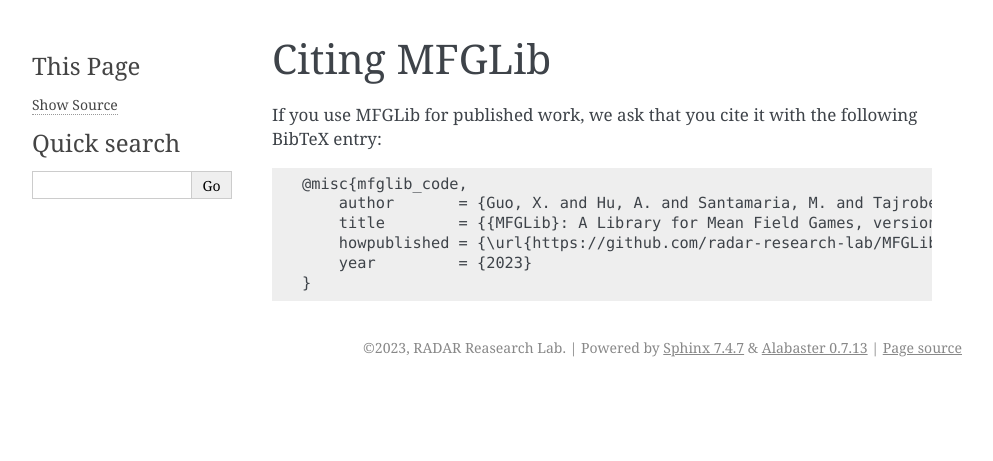
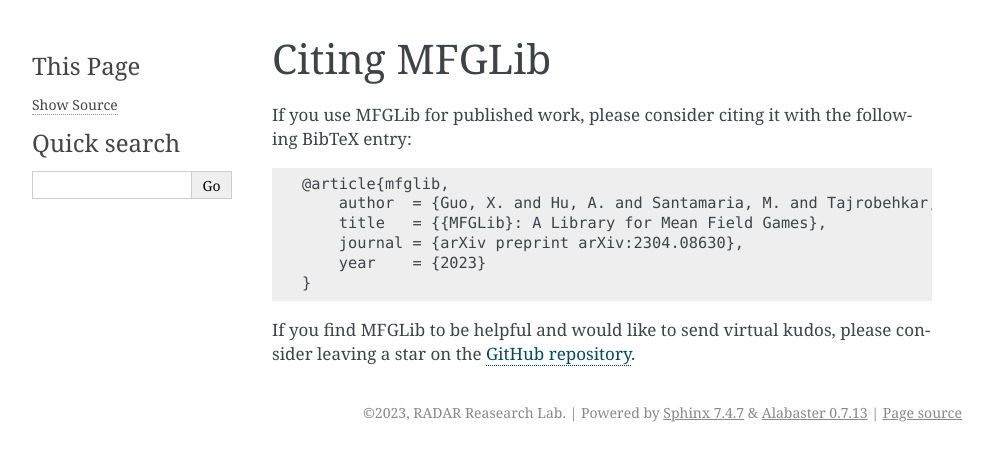
Before and after one commit to radar-research-lab/MFGLib, a Sphinx documentation site: the page built from docs/source/citations.rst, in a window 1280 px wide. Shown: the top 461 px of the page, without its empty margins (148-1141 px from the left). Built offline with Sphinx 7.4.7, drawn with Linux system fonts in a browser that asks for light colours.

Commit message:
Update citations.rst (#25)

```diff
--- a/docs/source/citations.rst
+++ b/docs/source/citations.rst
@@ -1,14 +1,15 @@
 Citing MFGLib
 =============
 
-If you use MFGLib for published work, we ask that you cite it with
+If you use MFGLib for published work, please consider citing it with
 the following BibTeX entry:
 
 .. code-block:: text
 
-    @misc{mfglib_code,
-        author       = {Guo, X. and Hu, A. and Santamaria, M. and Tajrobehkar, M. and Zhang, J.},
-        title        = {{MFGLib}: A Library for Mean Field Games, version 0.1.1},
-        howpublished = {\url{https://github.com/radar-research-lab/MFGLib}},
-        year         = {2023}
+    @article{mfglib,
+        author  = {Guo, X. and Hu, A. and Santamaria, M. and Tajrobehkar, M. and Zhang, J.},
+        title   = {{MFGLib}: A Library for Mean Field Games},
+        journal = {arXiv preprint arXiv:2304.08630},
+        year    = {2023}
     }
+If you find MFGLib to be helpful and would like to send virtual kudos, please consider leaving a star on the `GitHub repository <https://github.com/radar-research-lab/MFGLib>`_.
```
